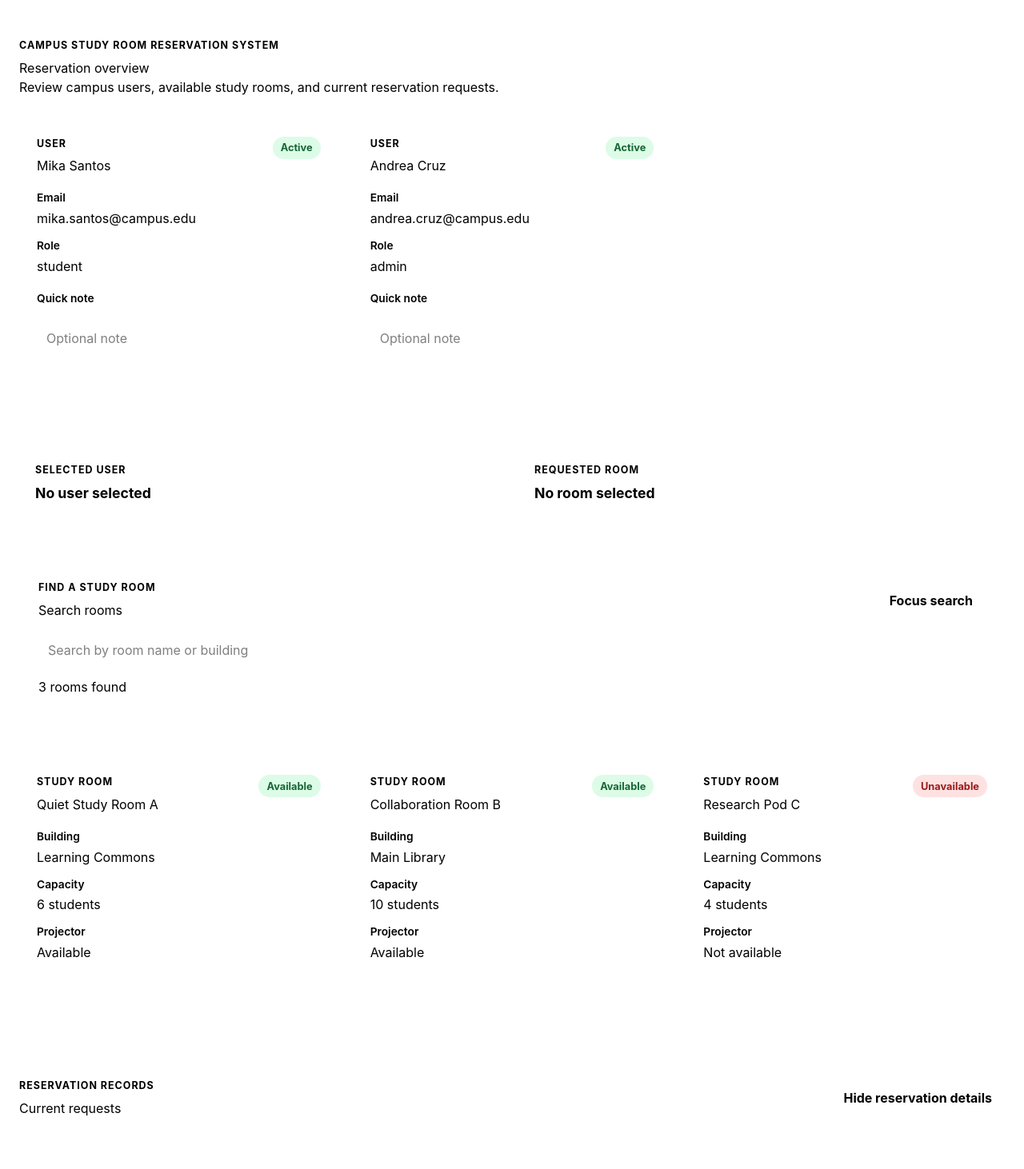
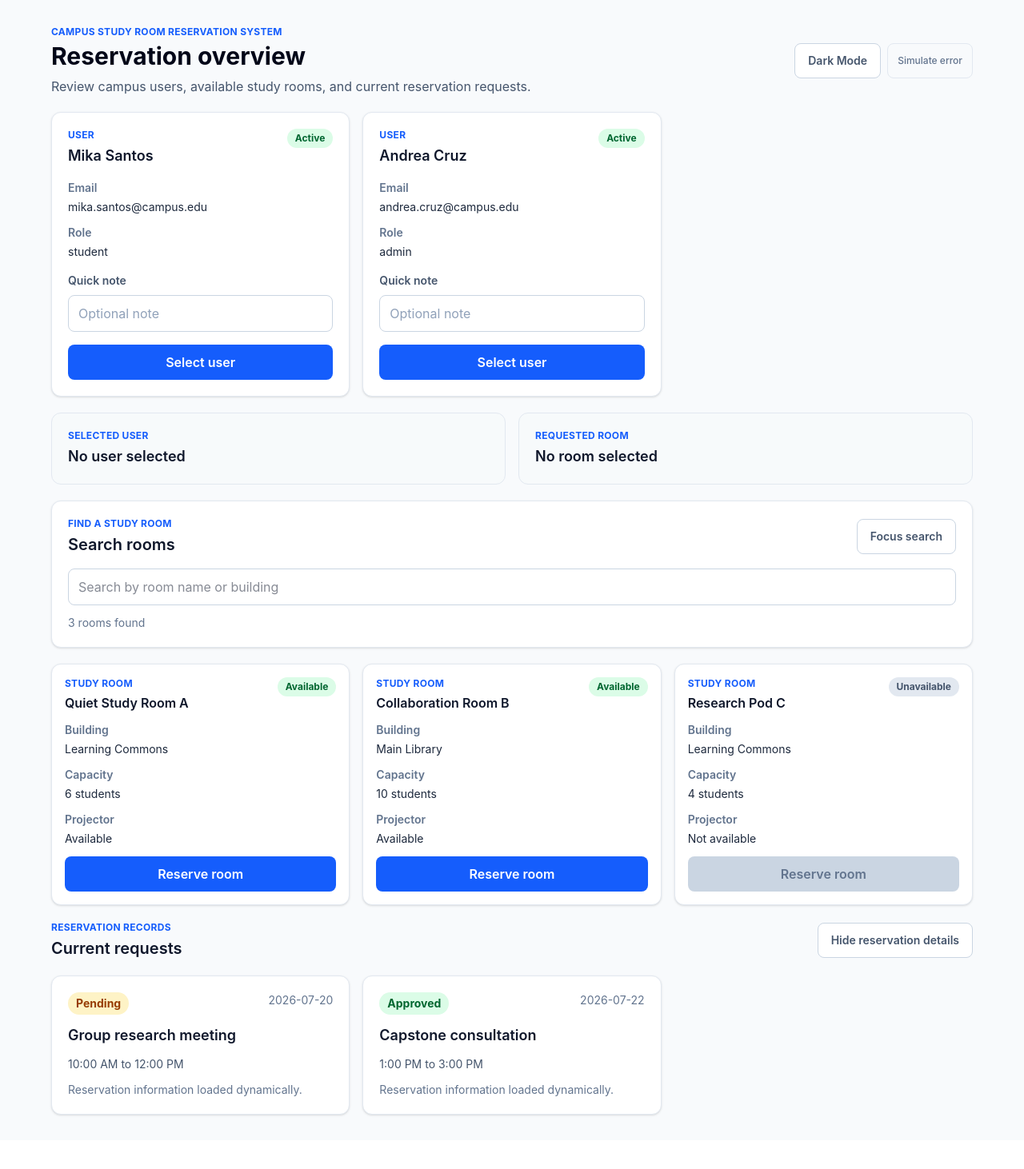
Before and after one commit to amseph/itelect4-project, a React (Vite) app: page / in a window 1280 px wide. Shown: the top 1462 px of the page at 80% size. After the commit the page ends 1426 px from the top, so only its background shows below. Built offline with nearby package versions, Linux system fonts and the light colour scheme.

Commit message:
GT2 Part 3: Tailwind, dark mode, variants

```diff
--- a/src/App.tsx
+++ b/src/App.tsx
@@ -7,7 +7,6 @@ import usePrevious from './hooks/usePrevious'
 import useToggle from './hooks/useToggle'
 import { ReservationStatus, Role } from './types'
 import type { Reservation, StudyRoom, User } from './types'
-import './App.css'
 
 const mockUsers: User[] = [
   {
@@ -81,6 +80,8 @@ function App() {
   const [rooms, setRooms] = useState<StudyRoom[]>([])
   const [reservations, setReservations] = useState<Reservation[]>([])
   const [isLoading, setIsLoading] = useState<boolean>(true)
+  const [isError, setIsError] = useState<boolean>(false)
+  const [isDarkMode, toggleDarkMode] = useToggle(false)
   const [searchTerm, setSearchTerm] = useState<string>('')
   const [selectedUser, setSelectedUser] = useState<User | null>(null)
   const [selectedRoom, setSelectedRoom] = useState<StudyRoom | null>(null)
@@ -113,6 +114,14 @@ function App() {
     searchInputRef.current?.focus()
   }
 
+  const simulateError = (): void => {
+    setIsError(true)
+  }
+
+  const resetError = (): void => {
+    setIsError(false)
+  }
+
   const handleUserSelect = (user: User): void => {
     setSelectedUser(user)
   }
@@ -132,28 +141,71 @@ function App() {
 
   if (isLoading) {
     return (
-      <main className="app-shell">
-        <section className="page-header">
-          <p className="eyebrow">Campus Study Room Reservation System</p>
-          <h1>Loading reservation data...</h1>
-          <p>Please wait while the mock data is being prepared.</p>
-        </section>
-      </main>
+      <div className={isDarkMode ? 'dark' : ''}>
+        <main className="min-h-screen bg-slate-50 p-6 text-slate-900 dark:bg-slate-950 dark:text-slate-100 sm:p-8">
+          <section className="mx-auto max-w-6xl animate-pulse">
+          <div className="mb-3 h-3 w-56 rounded bg-slate-300 dark:bg-slate-700" />
+          <div className="mb-4 h-10 w-3/4 rounded bg-slate-300 dark:bg-slate-700" />
+          <div className="h-5 w-full max-w-xl rounded bg-slate-200 dark:bg-slate-800" />
+          <p className="sr-only">Loading reservation data...</p>
+          </section>
+        </main>
+      </div>
+    )
+  }
+
+  if (isError) {
+    return (
+      <div className={isDarkMode ? 'dark' : ''}>
+        <main className="min-h-screen bg-slate-50 p-6 text-slate-900 dark:bg-slate-950 dark:text-slate-100 sm:p-8">
+          <section className="mx-auto max-w-6xl rounded-xl border border-red-200 bg-red-50 p-6 text-red-900 shadow-sm dark:border-red-900/60 dark:bg-red-950/30 dark:text-red-100">
+          <p className="mb-2 text-sm font-semibold uppercase tracking-wide text-red-700 dark:text-red-300">
+            Unable to load reservations
+          </p>
+          <h1 className="mb-2 text-2xl font-semibold">Something went wrong</h1>
+          <p className="mb-5 text-sm text-red-800 dark:text-red-200">
+            We could not display the reservation data. Please try again.
+          </p>
+          <button
+            className="rounded-lg border border-red-300 bg-red-100 px-4 py-2 text-sm font-semibold text-red-900 transition hover:bg-red-200 focus:outline-none focus:ring-2 focus:ring-red-500 focus:ring-offset-2 dark:border-red-800 dark:bg-red-900/50 dark:text-red-100 dark:hover:bg-red-900/80 dark:focus:ring-offset-red-950"
+            type="button"
+            onClick={resetError}
+          >
+            Try again
+          </button>
+          </section>
+        </main>
+      </div>
     )
   }
 
   return (
-    <main className="app-shell">
-      <section className="page-header">
-        <p className="eyebrow">Campus Study Room Reservation System</p>
-        <h1>Reservation overview</h1>
-        <p>
+    <div className={isDarkMode ? 'dark' : ''}>
+      <main className="min-h-screen bg-slate-50 p-6 text-slate-900 dark:bg-slate-950 dark:text-slate-100 sm:p-8">
+        <div className="mx-auto flex max-w-6xl flex-col gap-5">
+      <section className="flex flex-col items-start justify-between gap-5 md:flex-row md:items-center">
+        <div>
+        <p className="mb-1 text-xs font-bold uppercase tracking-wide text-blue-600 dark:text-blue-400">Campus Study Room Reservation System</p>
+        <h1 className="text-3xl font-bold text-slate-950 dark:text-white">Reservation overview</h1>
+        <p className="mt-2 max-w-2xl text-slate-600 dark:text-slate-300">
           Review campus users, available study rooms, and current reservation
           requests.
-        </p>
+        </p></div>
+        <div className="flex w-full flex-col gap-2 sm:w-auto sm:flex-row">
+          <button className="min-h-11 rounded-lg border border-slate-300 bg-white px-4 py-2 text-sm font-semibold text-slate-600 transition hover:bg-slate-50 focus:outline-none focus:ring-2 focus:ring-blue-500 focus:ring-offset-2 dark:border-slate-700 dark:bg-slate-900 dark:text-slate-300 dark:hover:bg-slate-800 dark:focus:ring-offset-slate-950" type="button" onClick={toggleDarkMode}>
+            {isDarkMode ? 'Light Mode' : 'Dark Mode'}
+          </button>
+          <button
+            className="min-h-11 rounded-lg border border-slate-200 bg-slate-50 px-3 py-2 text-xs font-medium text-slate-500 transition hover:bg-slate-100 focus:outline-none focus:ring-2 focus:ring-slate-400 focus:ring-offset-2 dark:border-slate-800 dark:bg-slate-950 dark:text-slate-400 dark:hover:bg-slate-900 dark:focus:ring-offset-slate-950"
+            type="button"
+            onClick={simulateError}
+          >
+            Simulate error
+          </button>
+        </div>
       </section>
 
-      <section className="component-grid" aria-label="Campus users">
+      <section className="grid grid-cols-1 gap-4 sm:grid-cols-2 lg:grid-cols-3" aria-label="Campus users">
         {users.map((user) => (
           <UserCard
             key={user.id}
@@ -163,31 +215,31 @@ function App() {
         ))}
       </section>
 
-      <section className="selection-summary" aria-label="Current selection">
-        <div>
-          <p className="eyebrow">Selected user</p>
-          <p className="selection-value">
+      <section className="grid grid-cols-1 gap-4 sm:grid-cols-2" aria-label="Current selection">
+        <div className="rounded-xl border border-slate-200 bg-slate-50/80 p-5 shadow-none dark:border-slate-800 dark:bg-slate-900/60">
+          <p className="text-xs font-bold uppercase tracking-wide text-blue-600 dark:text-blue-400">Selected user</p>
+          <p className="mt-1 text-lg font-semibold text-slate-900 dark:text-white">
             {selectedUser ? selectedUser.name : 'No user selected'}
           </p>
         </div>
 
-        <div>
-          <p className="eyebrow">Requested room</p>
-          <p className="selection-value">
+        <div className="rounded-xl border border-slate-200 bg-slate-50/80 p-5 shadow-none dark:border-slate-800 dark:bg-slate-900/60">
+          <p className="text-xs font-bold uppercase tracking-wide text-blue-600 dark:text-blue-400">Requested room</p>
+          <p className="mt-1 text-lg font-semibold text-slate-900 dark:text-white">
             {selectedRoom ? selectedRoom.name : 'No room selected'}
           </p>
         </div>
       </section>
 
-      <section className="search-section" aria-label="Room search">
-        <div className="search-header">
+      <section className="rounded-xl border border-slate-200 bg-white p-5 shadow-sm dark:border-slate-700 dark:bg-slate-900" aria-label="Room search">
+        <div className="mb-4 flex flex-col items-stretch justify-between gap-3 sm:flex-row sm:items-center">
           <div>
-            <p className="eyebrow">Find a study room</p>
-            <h2>Search rooms</h2>
+            <p className="text-xs font-bold uppercase tracking-wide text-blue-600 dark:text-blue-400">Find a study room</p>
+            <h2 className="mt-1 text-xl font-semibold text-slate-900 dark:text-white">Search rooms</h2>
           </div>
 
           <button
-            className="secondary-button"
+            className="min-h-11 rounded-lg border border-slate-300 bg-white px-4 py-2 text-sm font-semibold text-slate-600 hover:bg-slate-50 focus:outline-none focus:ring-2 focus:ring-blue-500 focus:ring-offset-2 dark:border-slate-700 dark:bg-slate-900 dark:text-slate-300 dark:hover:bg-slate-800 dark:focus:ring-offset-slate-900"
             type="button"
             onClick={focusSearchInput}
           >
@@ -197,50 +249,51 @@ function App() {
 
         <input
           ref={searchInputRef}
-          className="text-input"
+          className="min-h-11 w-full rounded-lg border border-slate-300 bg-white px-3 py-2.5 text-base text-slate-900 outline-none transition focus:border-blue-500 focus:ring-2 focus:ring-blue-500/30 dark:border-slate-600 dark:bg-slate-950 dark:text-white"
           type="search"
           value={searchTerm}
           placeholder="Search by room name or building"
           onChange={handleSearchChange}
         />
 
-        <p className="search-result-count">
+        <p className="mt-3 text-sm text-slate-500 dark:text-slate-400">
           {filteredRooms.length} room
           {filteredRooms.length === 1 ? '' : 's'} found
         </p>
 
         {previousSearchTerm !== undefined &&
           previousSearchTerm !== searchTerm && (
-            <p className="previous-search">
+            <p className="mt-2 text-sm text-slate-500 dark:text-slate-400">
               Previous search: "{previousSearchTerm || 'empty'}"
             </p>
           )}
       </section>
 
-      <section className="component-grid" aria-label="Study rooms">
+      <section className="grid grid-cols-1 gap-4 sm:grid-cols-2 lg:grid-cols-3" aria-label="Study rooms">
         {filteredRooms.map((room) => (
           <StudyRoomCard
             key={room.id}
             room={room}
             onReserve={handleRoomReserve}
+            variant="compact"
           />
         ))}
 
         {filteredRooms.length === 0 && (
-          <p className="empty-state">
+          <p className="rounded-xl border border-dashed border-slate-300 p-8 text-center text-slate-500 dark:border-slate-700 dark:text-slate-400">
             No study rooms match “{searchTerm}”.
           </p>
         )}
       </section>
 
-      <section className="reservation-controls">
+      <section className="flex flex-col items-start justify-between gap-4 md:flex-row md:items-center">
         <div>
-          <p className="eyebrow">Reservation records</p>
-          <h2>Current requests</h2>
+          <p className="text-xs font-bold uppercase tracking-wide text-blue-600 dark:text-blue-400">Reservation records</p>
+          <h2 className="mt-1 text-xl font-semibold text-slate-900 dark:text-white">Current requests</h2>
         </div>
 
         <button
-          className="secondary-button"
+          className="min-h-11 rounded-lg border border-slate-300 bg-white px-4 py-2 text-sm font-semibold text-slate-600 hover:bg-slate-50 focus:outline-none focus:ring-2 focus:ring-blue-500 focus:ring-offset-2 dark:border-slate-700 dark:bg-slate-900 dark:text-slate-300 dark:hover:bg-slate-800 dark:focus:ring-offset-slate-950"
           type="button"
           onClick={toggleReservationDetails}
         >
@@ -251,7 +304,7 @@ function App() {
       </section>
 
       {showReservationDetails && (
-        <section className="component-grid" aria-label="Reservations">
+        <section className="grid grid-cols-1 gap-4 sm:grid-cols-2 lg:grid-cols-3" aria-label="Reservations">
           {reservations.map((reservation) => (
             <ReservationBadge
               key={reservation.id}
@@ -262,7 +315,9 @@ function App() {
           ))}
         </section>
       )}
-    </main>
+        </div>
+      </main>
+    </div>
   )
 }
 
--- a/src/components/ReservationBadge.tsx
+++ b/src/components/ReservationBadge.tsx
@@ -7,17 +7,23 @@ export interface ReservationBadgeProps {
 }
 
 const ReservationBadge: FC<ReservationBadgeProps> = ({ reservation, children }) => {
+  const statusClass = reservation.status === 'approved' || reservation.status === 'completed'
+    ? 'bg-green-100 text-green-800 dark:bg-green-900/40 dark:text-green-300'
+    : reservation.status === 'pending'
+      ? 'bg-amber-100 text-amber-800 dark:bg-amber-900/40 dark:text-amber-300'
+      : 'bg-slate-200 text-slate-600 dark:bg-slate-800 dark:text-slate-400'
+
   return (
-    <article className="reservation-badge">
-      <div className="badge-topline">
-        <span className={`status status-${reservation.status}`}>{reservation.status}</span>
+    <article className="flex flex-col gap-3 rounded-xl border border-slate-200 bg-white p-5 shadow-sm transition hover:border-blue-300 hover:shadow-md dark:border-slate-700 dark:bg-slate-900 dark:hover:border-blue-700">
+      <div className="flex items-start justify-between gap-4 text-sm text-slate-500 dark:text-slate-400">
+        <span className={`rounded-full px-2.5 py-1 font-bold capitalize ${statusClass}`}>{reservation.status}</span>
         <span>{reservation.date}</span>
       </div>
-      <h2>{reservation.purpose}</h2>
-      <p>
+      <h2 className="text-lg font-semibold text-slate-900 dark:text-white">{reservation.purpose}</h2>
+      <p className="text-sm text-slate-600 dark:text-slate-300">
         {reservation.startTime} to {reservation.endTime}
       </p>
-      {children ? <div className="badge-extra">{children}</div> : null}
+      {children ? <div className="text-sm text-slate-500 dark:text-slate-400">{children}</div> : null}
     </article>
   )
 }
--- a/src/components/StudyRoomCard.tsx
+++ b/src/components/StudyRoomCard.tsx
@@ -4,43 +4,38 @@ import type { StudyRoom } from '../types'
 export interface StudyRoomCardProps {
   room: StudyRoom
   onReserve: (room: StudyRoom) => void
+  variant?: 'default' | 'compact'
 }
 
-function StudyRoomCard({ room, onReserve }: StudyRoomCardProps) {
+function StudyRoomCard({ room, onReserve, variant = 'default' }: StudyRoomCardProps) {
   const handleReserveClick = (event: MouseEvent<HTMLButtonElement>): void => {
     event.currentTarget.blur()
     onReserve(room)
   }
 
   return (
-    <article className="info-card">
-      <div className="card-header">
+    <article className={`${variant === 'compact' ? 'gap-3 p-4' : 'gap-4 p-5'} flex min-h-72 flex-col rounded-xl border border-slate-200 bg-white shadow-sm transition hover:border-blue-300 hover:shadow-md dark:border-slate-700 dark:bg-slate-900 dark:hover:border-blue-700`}>
+      <div className="flex items-start justify-between gap-4">
         <div>
-          <p className="eyebrow">Study Room</p>
-          <h2>{room.name}</h2>
+          <p className="mb-1 text-xs font-bold uppercase tracking-wide text-blue-600 dark:text-blue-400">Study Room</p>
+          <h2 className={`${variant === 'compact' ? 'text-base' : 'text-lg'} font-semibold text-slate-900 dark:text-white`}>{room.name}</h2>
         </div>
-        <span className={room.isAvailable ? 'status is-active' : 'status is-inactive'}>
+        <span className={room.isAvailable ? 'rounded-full bg-green-100 px-2.5 py-1 text-xs font-bold text-green-800 dark:bg-green-900/40 dark:text-green-300' : 'rounded-full bg-slate-200 px-2.5 py-1 text-xs font-bold text-slate-600 dark:bg-slate-800 dark:text-slate-400'}>
           {room.isAvailable ? 'Available' : 'Unavailable'}
         </span>
       </div>
 
-      <dl className="details-list">
-        <div>
-          <dt>Building</dt>
-          <dd>{room.building}</dd>
+      <dl className="grid gap-3 text-sm">
+        <div className="grid gap-1"><dt className="font-semibold text-slate-500 dark:text-slate-400">Building</dt><dd className="text-slate-800 dark:text-slate-200">{room.building}</dd>
         </div>
-        <div>
-          <dt>Capacity</dt>
-          <dd>{room.capacity} students</dd>
+        <div className="grid gap-1"><dt className="font-semibold text-slate-500 dark:text-slate-400">Capacity</dt><dd className="text-slate-800 dark:text-slate-200">{room.capacity} students</dd>
         </div>
-        <div>
-          <dt>Projector</dt>
-          <dd>{room.hasProjector ? 'Available' : 'Not available'}</dd>
+        <div className="grid gap-1"><dt className="font-semibold text-slate-500 dark:text-slate-400">Projector</dt><dd className="text-slate-800 dark:text-slate-200">{room.hasProjector ? 'Available' : 'Not available'}</dd>
         </div>
       </dl>
 
       <button
-        className="primary-button"
+        className="mt-auto min-h-11 w-full rounded-lg bg-blue-600 px-4 py-2.5 font-semibold text-white transition hover:bg-blue-700 focus:outline-none focus:ring-2 focus:ring-blue-500 focus:ring-offset-2 disabled:cursor-not-allowed disabled:bg-slate-300 disabled:text-slate-500 disabled:opacity-100 dark:focus:ring-offset-slate-900 dark:disabled:bg-slate-700 dark:disabled:text-slate-400"
         type="button"
         onClick={handleReserveClick}
         disabled={!room.isAvailable}
--- a/src/components/UserCard.tsx
+++ b/src/components/UserCard.tsx
@@ -17,40 +17,42 @@ function UserCard({ user, onSelect }: UserCardProps) {
   }
 
   return (
-    <article className="info-card">
-      <div className="card-header">
+    <article className="flex min-h-72 flex-col gap-4 rounded-xl border border-slate-200 bg-white p-5 shadow-sm transition hover:border-blue-300 hover:shadow-md dark:border-slate-700 dark:bg-slate-900 dark:hover:border-blue-700">
+      <div className="flex items-start justify-between gap-4">
         <div>
-          <p className="eyebrow">User</p>
-          <h2>{user.name}</h2>
+          <p className="mb-1 text-xs font-bold uppercase tracking-wide text-blue-600 dark:text-blue-400">User</p>
+          <h2 className="text-lg font-semibold text-slate-900 dark:text-white">{user.name}</h2>
         </div>
-        <span className={user.isActive ? 'status is-active' : 'status is-inactive'}>
+        <span className={user.isActive ? 'rounded-full bg-green-100 px-2.5 py-1 text-xs font-bold text-green-800 dark:bg-green-900/40 dark:text-green-300' : 'rounded-full bg-slate-200 px-2.5 py-1 text-xs font-bold text-slate-600 dark:bg-slate-800 dark:text-slate-400'}>
           {user.isActive ? 'Active' : 'Inactive'}
         </span>
       </div>
 
-      <dl className="details-list">
-        <div>
-          <dt>Email</dt>
-          <dd>{user.email}</dd>
+      <dl className="grid gap-3 text-sm">
+        <div className="grid gap-1">
+          <dt className="font-semibold text-slate-500 dark:text-slate-400">Email</dt>
+          <dd className="text-slate-800 dark:text-slate-200">{user.email}</dd>
         </div>
-        <div>
-          <dt>Role</dt>
-          <dd>{user.role}</dd>
+        <div className="grid gap-1">
+          <dt className="font-semibold text-slate-500 dark:text-slate-400">Role</dt>
+          <dd className="text-slate-800 dark:text-slate-200">{user.role}</dd>
         </div>
       </dl>
 
-      <label className="field-label" htmlFor={`user-note-${user.id}`}>
+      <div className="grid gap-2">
+        <label className="text-sm font-semibold text-slate-600 dark:text-slate-300" htmlFor={`user-note-${user.id}`}>
           Quick note
         </label>
         <input
           id={`user-note-${user.id}`}
-        className="text-input"
+          className="min-h-11 w-full rounded-lg border border-slate-300 bg-white px-3 py-2.5 text-slate-900 outline-none transition placeholder:text-slate-400 focus:border-blue-500 focus:ring-2 focus:ring-blue-500/30 dark:border-slate-600 dark:bg-slate-950 dark:text-white dark:placeholder:text-slate-500"
           type="text"
           placeholder="Optional note"
           onChange={handleNoteChange}
         />
+      </div>
 
-      <button className="primary-button" type="button" onClick={handleSelectClick}>
+      <button className="mt-auto min-h-11 w-full rounded-lg bg-blue-600 px-4 py-2.5 font-semibold text-white transition hover:bg-blue-700 focus:outline-none focus:ring-2 focus:ring-blue-500 focus:ring-offset-2 dark:focus:ring-offset-slate-900" type="button" onClick={handleSelectClick}>
         Select user
       </button>
     </article>
--- a/src/index.css
+++ b/src/index.css
@@ -1 +1,2 @@
 @import "tailwindcss";
+@custom-variant dark (&:where(.dark, .dark *));
```
Also changed, not shown: 1 other file (tests, documents, lock files or other folders). Lines whose indentation alone changed are shown as unchanged.
